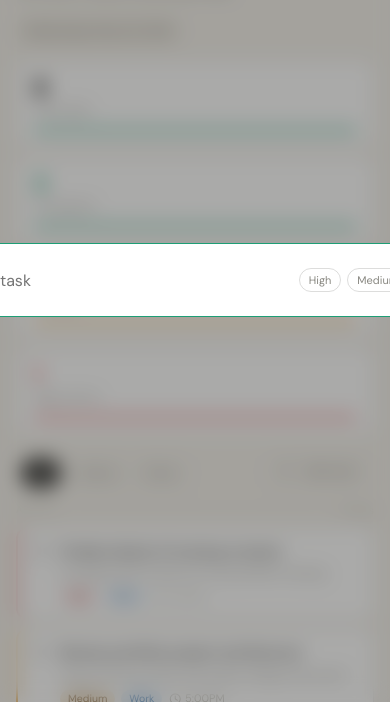
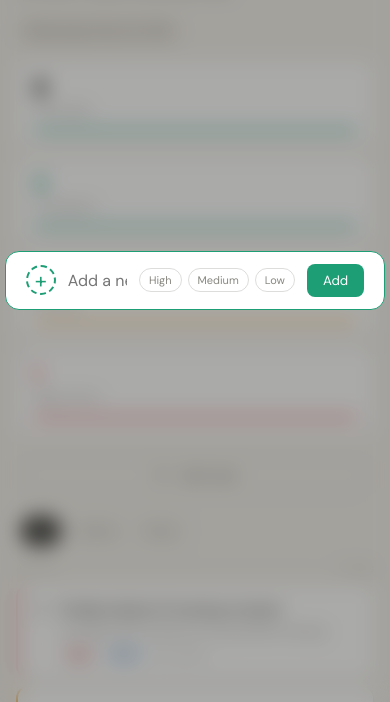
Before and after one commit to RalpGungon/Taskly, a plain HTML site: page src/index.html in a window 390 px wide. Both pictures are taken after a click on the button "Add task". Shown: the part 142-844 px from the top of the page. Drawn offline with Linux system fonts and the light colour scheme.

Commit message:
style: enhance responsive design for quick task overlay and toolbar

```diff
--- a/src/media.css
+++ b/src/media.css
@@ -36,6 +36,15 @@
   }
 }
 
+@media (max-width: 721px) {
+  .quick-task__overlay {
+    padding: 0 0.3rem;
+  }
+  .quick-task__wrap {
+    width: 100%;
+  }
+}
+
 @media (max-width: 651px) {
   .navTablet {
     padding: 0 1.5rem 0 0.5rem;
@@ -51,3 +60,28 @@
     grid-template-columns: 1fr;
   }
 }
+
+@media (max-width: 461px) {
+  .task-toolbar {
+    flex-direction: column-reverse;
+    gap: 18px 0;
+  }
+  .filter-buttons {
+    align-self: flex-start;
+  }
+  .quick-task__btn {
+    font-size: 14px;
+    padding: 10px 12px;
+    width: 100%;
+  }
+
+  .quick-task__box {
+    padding: 12px 20px;
+  }
+
+  .custom-icon {
+    width: 30px;
+    height: 30px;
+    font-size: 22px;
+  }
+}
```
